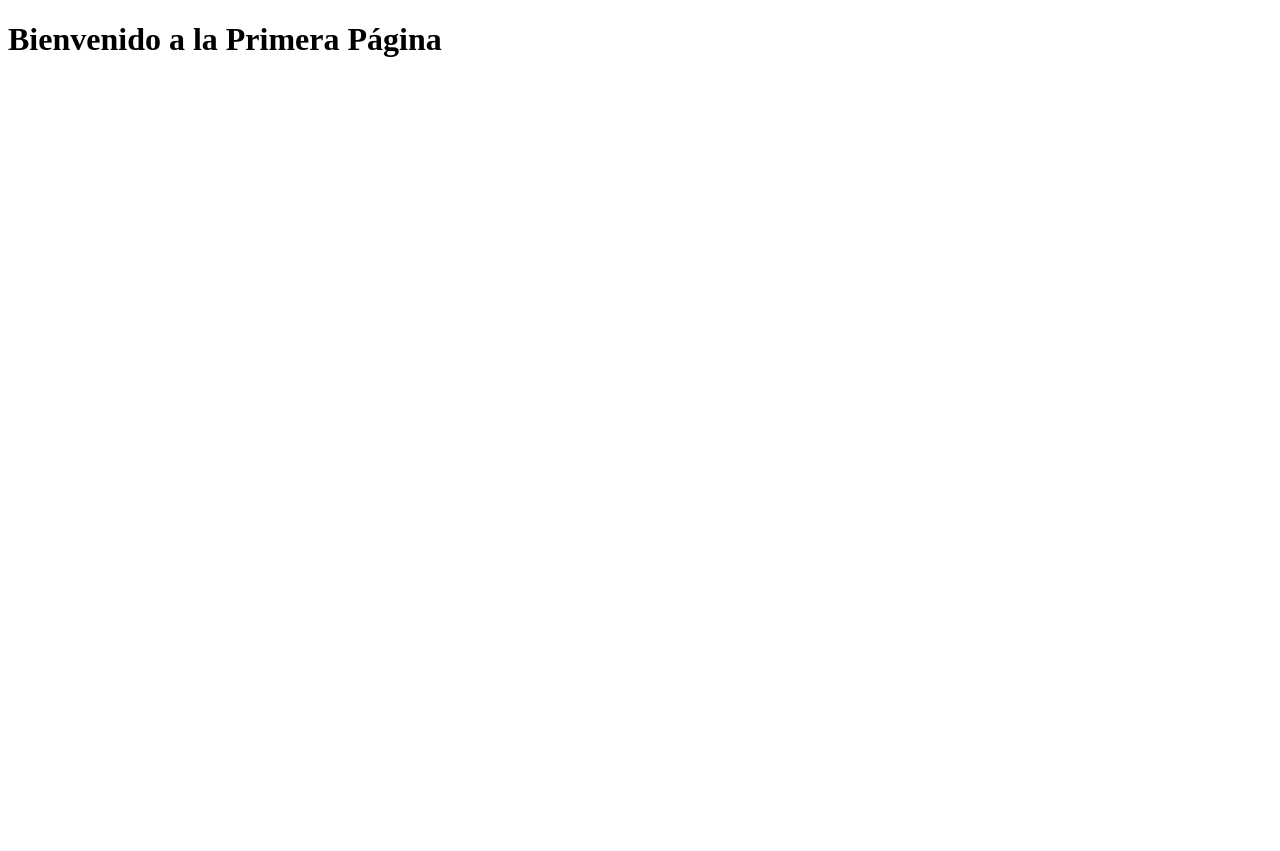
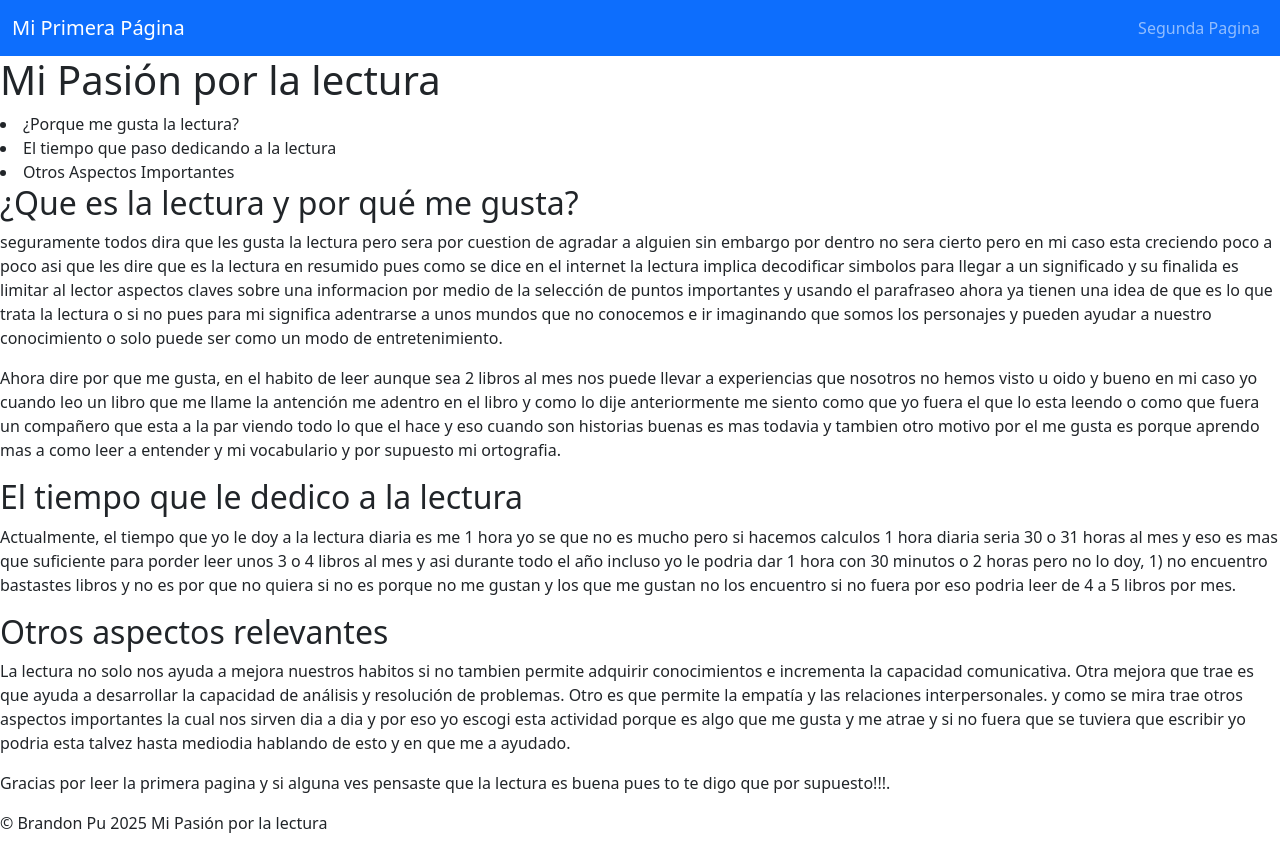
Before and after one commit to BrandonPu/PaginaWebPu-IN6CV, a website: page index.html in a window 1280 px wide. Before the commit the page ends 800 px from the top, so only its background shows below. Drawn offline with nearby package versions, Linux system fonts and the light colour scheme.

Commit message:
Se agregar el Bostrap y se agrego la informacion de la primera pagina

```diff
--- a/index.html
+++ b/index.html
@@ -4,8 +4,78 @@
     <meta charset="UTF-8">
     <meta name="viewport" content="width=device-width, initial-scale=1.0">
     <title>Laboratorio Pagina Web</title>
+    <link href="https://cdn.jsdelivr.net/npm/bootstrap@5.3.3/dist/css/bootstrap.min.css" rel="stylesheet" integrity="sha384-QWTKZyjpPEjISv5WaRU9OFeRpok6YctnYmDr5pNlyT2bRjXh0JMhjY6hW+ALEwIH" crossorigin="anonymous">
 </head>
 <body>
-    <h1>Bienvenido a la Primera Página</h1>
+    <nav class="navbar navbar-expand-lg navbar-dark bg-primary">
+        <div class="container-fluid">
+            <a class="navbar-brand" href="#">Mi Primera Página</a>
+            <button class="navbar-toggler" type="button" data-bs-toggle="collapse" data-bs-target="#navbarNav" aria-controls="navbarNav" aria-expanded="false" aria-label="Toggle navigation">
+                <span class="navbar-toggler-icon"></span>
+            </button>
+            <div class="collapse navbar-collapse" id="navbarNav">
+                <ul class="navbar-nav ms-auto">
+                    <li class="nav-item">
+                        <a class="nav-link" href="#">Segunda Pagina</a>
+                    </li>
+                </ul>
+            </div>
+        </div>
+    </nav>
+
+    <header>
+        <h1>Mi Pasión por la lectura</h1>
+        <li>¿Porque me gusta la lectura?</li>
+        <li>El tiempo que paso dedicando a la lectura</li>
+        <li>Otros Aspectos Importantes</li>
+    </header>
+
+    <main>
+        <section id="porque-me-gusta">
+            <h2>¿Que es la lectura y por qué me gusta?</h2>
+            <p>seguramente todos dira que les gusta la lectura pero sera por cuestion de agradar a alguien
+            sin embargo por dentro no sera cierto pero en mi caso esta creciendo poco a poco asi que les dire
+            que es la lectura en resumido pues como se dice en el internet la lectura implica decodificar simbolos
+            para llegar a un significado y su finalida es limitar al lector aspectos claves sobre una informacion
+            por medio de la selección de puntos importantes y usando el parafraseo ahora ya tienen una idea de que
+            es lo que trata la lectura o si no pues para mi significa adentrarse a unos mundos que no conocemos e
+            ir imaginando que somos los personajes y pueden ayudar a nuestro conocimiento o solo puede ser como un
+            modo de entretenimiento. </p>
+
+            <p>Ahora dire por que me gusta, en el habito de leer aunque sea 2 libros al mes nos puede llevar a
+                experiencias que nosotros no hemos visto u oido y bueno en mi caso yo cuando leo un libro que me llame
+                la antención me adentro en el libro y como lo dije anteriormente me siento como que yo fuera el que lo
+                esta leendo o como que fuera un compañero que esta a la par viendo todo lo que el hace y eso cuando son
+                historias buenas es mas todavia y tambien otro motivo por el me gusta es porque aprendo mas a como leer
+                a entender y mi vocabulario y por supuesto mi ortografia.
+            </p>
+        </section>
+
+        <section id="tiempo-dedicado">
+            <h2>El tiempo que le dedico a la lectura</h2>
+            <p>Actualmente, el tiempo que yo le doy a la lectura diaria es me 1 hora yo se que no es mucho pero si hacemos
+                calculos 1 hora diaria seria 30 o 31 horas al mes y eso es mas que suficiente para porder leer unos 3 o 4
+                libros al mes y asi durante todo el año incluso yo le podria dar 1 hora con 30 minutos o 2 horas pero no lo
+                doy, 1) no encuentro bastastes libros y no es por que no quiera si no es porque no me gustan y los que me gustan
+                no los encuentro si no fuera por eso podria leer de 4 a 5 libros por mes. </p>
+        </section>
+
+        <section id="otros-aspectos">
+            <h2>Otros aspectos relevantes</h2>
+            <p>La lectura no solo nos ayuda a mejora nuestros habitos si no tambien permite adquirir conocimientos e incrementa
+                la capacidad comunicativa.   Otra mejora que trae es que ayuda a desarrollar la capacidad de análisis y resolución
+                de problemas. Otro es que permite la empatía y las relaciones interpersonales. y como se mira trae otros aspectos
+                importantes la cual nos sirven dia a dia y por eso yo escogi esta actividad porque es algo que me gusta y me atrae
+                y si no fuera que se tuviera que escribir yo podria esta talvez hasta mediodia hablando de esto y en que me a ayudado.</p>
+
+        </section>
+    </main>
+
+
+    <footer>
+        <p>Gracias por leer la primera pagina y si alguna ves pensaste que la lectura es buena pues to te digo que por supuesto!!!.</p>
+        <p>© Brandon Pu 2025 Mi Pasión por la lectura</p>
+    </footer>
+    <script src="https://cdn.jsdelivr.net/npm/bootstrap@5.3.3/dist/js/bootstrap.bundle.min.js" integrity="sha384-YvpcrYf0tY3lHB60NNkmXc5s9fDVZLESaAA55NDzOxhy9GkcIdslK1eN7N6jIeHz" crossorigin="anonymous"></script>
 </body>
 </html>
--- /dev/null
+++ b/package.json
@@ -0,0 +1,5 @@
+{
+  "dependencies": {
+    "bootstrap": "^5.3.3"
+  }
+}
```
Also changed, not shown: 1 other file.
